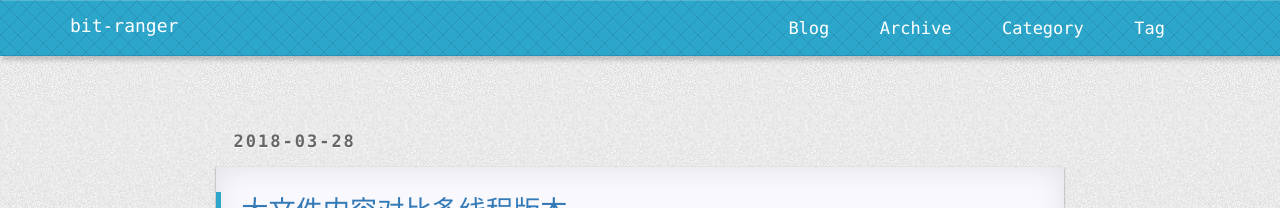
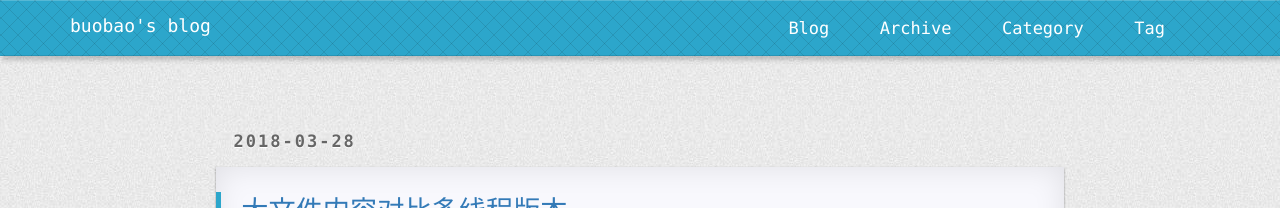
Before and after one commit to buobao/buobao.blog.io, a Jekyll site: the page built from index.html, in a window 1280 px wide. Shown: the top 208 px of the page. Built offline with Jekyll 4.4.1, drawn with Linux system fonts in a browser that asks for light colours; nearby versions of some CDN libraries; the list of posts is cut into pages by our own code; comment, search, counter and statistics services are not loaded; a style sheet for code colours, icons or effects is not loaded.

Commit message:
Update _config.yml

```diff
--- a/_config.yml
+++ b/_config.yml
@@ -25,8 +25,8 @@
 
 
 
-title: "bit-ranger"
-email: sincerebravefight@gmail.com
+title: "buobao's blog"
+email: lebron_king_james@outlook.com
 description: ""
 github:
   username: bit-ranger
@@ -37,8 +37,8 @@
     client_id: a6fb73b3e790e234bab8
     client_secret: cc10aaff53a03d05ab2ee002dbf401dd7627c7a3
 
-url: "https://bit-ranger.github.io/blog"
-imgrepo: "https://bit-ranger.github.io/blog/static/img"
+url: "https://buobao.github.io/blog"
+imgrepo: "https://buobao.github.io/blog/static/img"
 
 
 #url: "http://127.0.0.1:4000"
```
